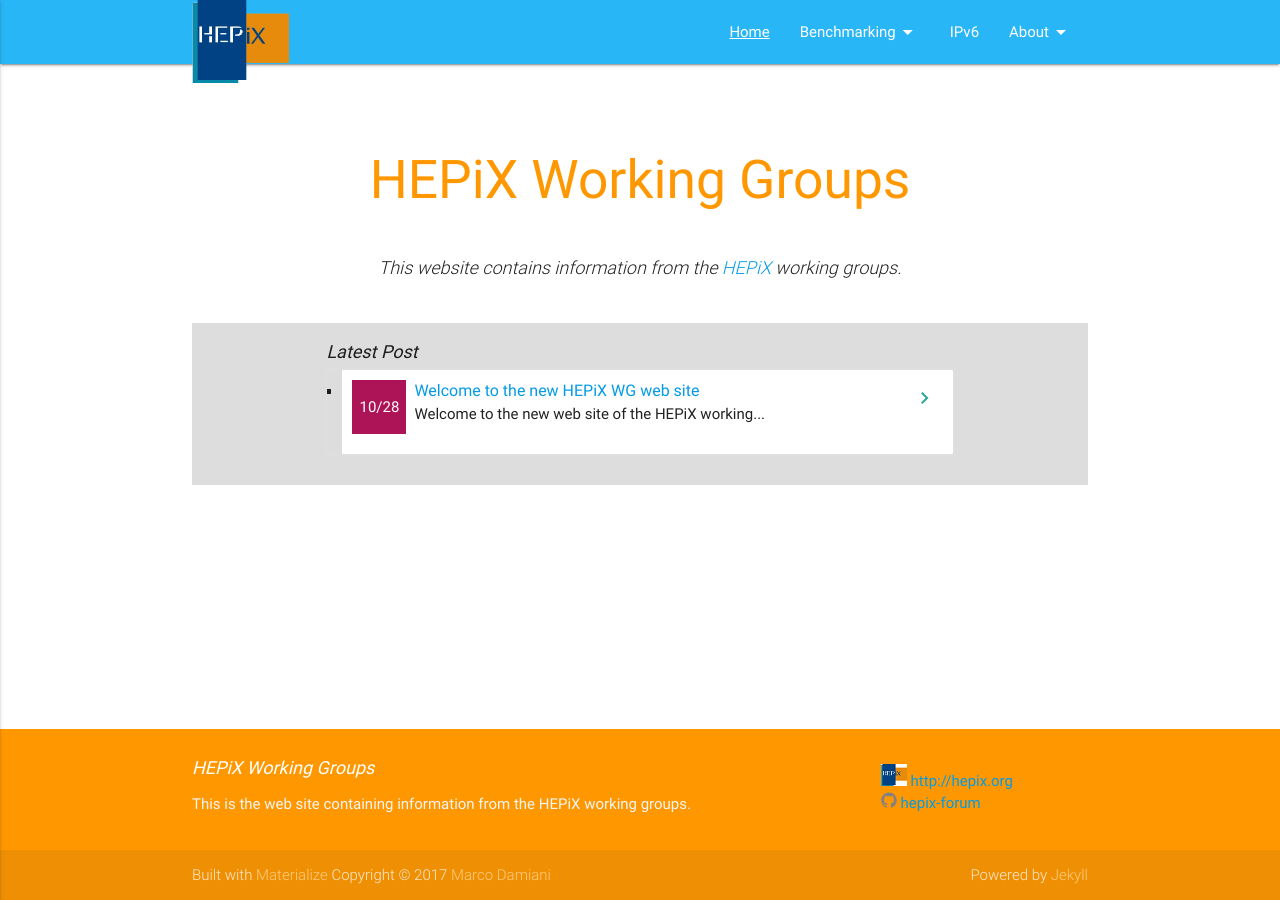
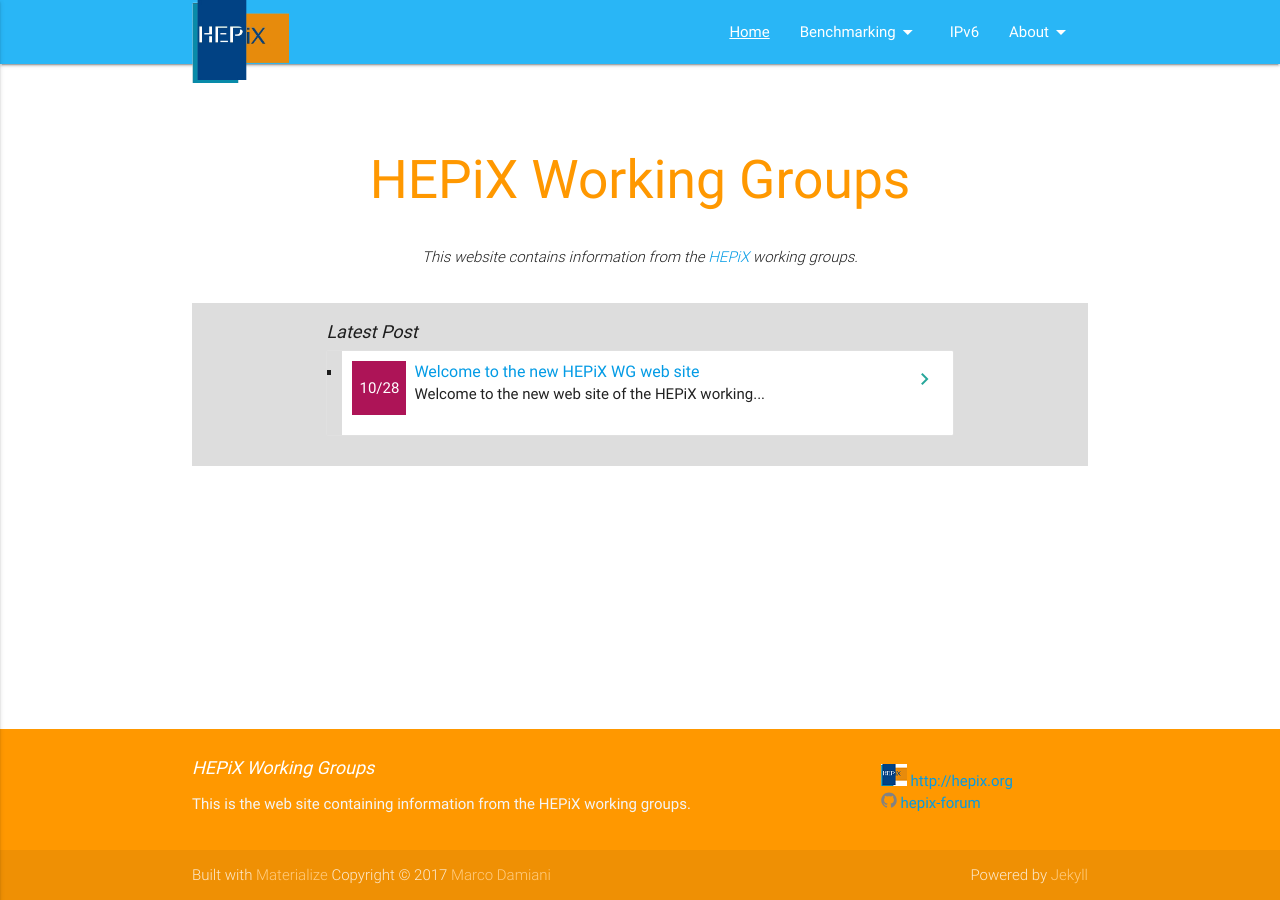
Before and after one commit to HEPiX-Forum/hepix-forum.github.io, a Jekyll site: the page built from index.md, in a window 1280 px wide. Built offline with Jekyll 4.4.1, drawn with Linux system fonts in a browser that asks for light colours.

Commit message:
html-proofer invocation update + home layout fixes (#26)
* html-proofer invocation update: use a URL tag to disable the check of a URL
* Unlock Ruby version to use
* home layout fixes
  * processing of post excerpts
  * processing of index.md contents (define a CSS class to render it)

```diff
--- a/_layouts/home.html
+++ b/_layouts/home.html
@@ -7,7 +7,7 @@
       <br><br>
       <h1 class="header center orange-text">{{ site.title }}</h1>
       <div class="row center">
-        <h5 class="col s12 light">{{ content }}</h5>
+        <span class="home_content col s12 light">{{ content }}</span>
       </div>
     </div>
   </div>
@@ -20,13 +20,13 @@
             <ul class="collection">
             {% for post in site.posts %}
             <li class="collection-item avatar">
-              {% assign date_format = site.minima.date_format | default: "%m/%d" %}
-              <div class="date-post">{{ post.date | date: date_format }}</div>
-              <span class="title"><a class="post-link" href="{{ post.url | relative_url }}">{{ post.title | escape }}</a></span>
-              <p>
-                 {{ post.content | truncatewords: 10 }}
-              </p>
-              <a href="{{ post.url | relative_url }}" class="secondary-content"><i class="material-icons">navigate_next</i></a>
+                {% assign date_format = site.minima.date_format | default: "%m/%d" %}
+                <div class="date-post">{{ post.date | date: date_format }}</div>
+                <span class="title"><a class="post-link" href="{{ post.url | relative_url }}">{{ post.title | escape }}</a></span>
+                {% comment %}truncatewords doesn't add </p> if truncation occurs but left it if it doesn't{% endcomment %}
+                {% capture post_excerpt %}{{ post.excerpt | truncatewords: 10 | remove: '<p>' | remove: '</p>' }}{% endcapture %}
+                <p>{{ post_excerpt }}</p>
+                <a href="{{ post.url | relative_url }}" class="secondary-content"><i class="material-icons">navigate_next</i></a>
             </li>
             {% endfor %}
             </ul>
--- a/assets/materialize.scss
+++ b/assets/materialize.scss
@@ -37,6 +37,11 @@
   font-style: italic;
 }
 
+.home_content {
+  font-style: italic;
+  font-zie: $h5-fontsize;
+}
+
 .centered-image {
   margin: 0 auto;
   display: block;
```
Also changed, not shown: .travis.yml, _posts/2017-10-28-Welcome.md (line endings or trailing spaces), 2 other files.
